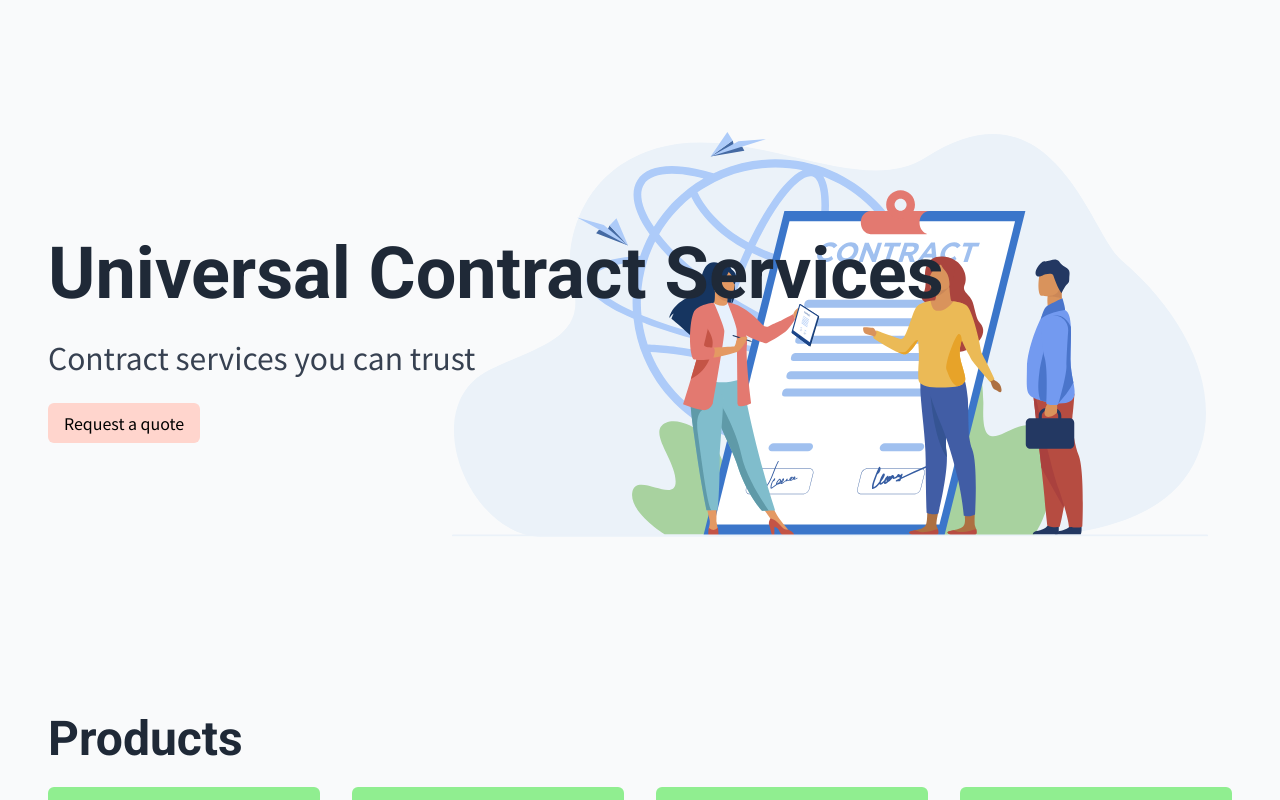
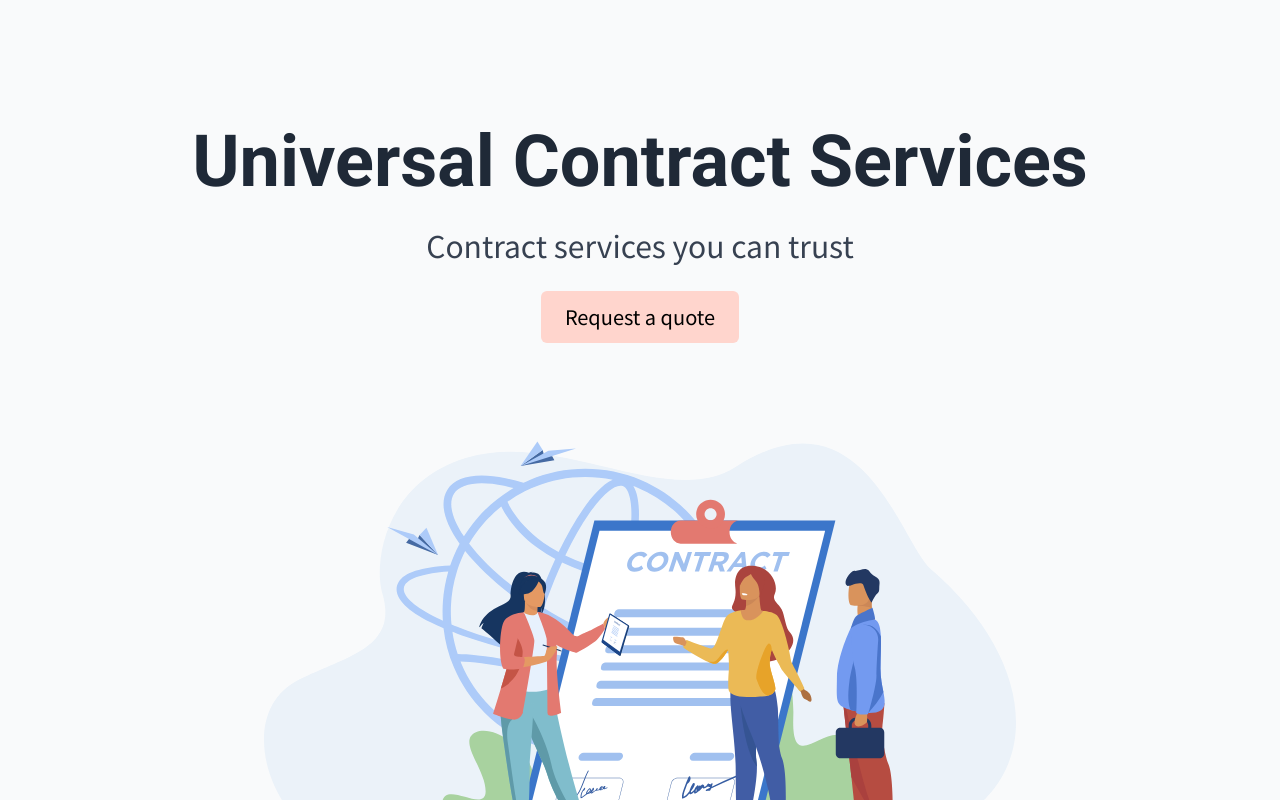
Before and after one commit to djatwood/ucstn, a Svelte app: page / in a window 1280 px wide. Shown: the top 800 px of the page. Built offline with nearby package versions, Linux system fonts and the light colour scheme.

Commit message:
Polished header

```diff
--- a/src/sections/contact.svelte
+++ b/src/sections/contact.svelte
@@ -1,22 +1,4 @@
-<style lang="postcss">
-  label {
-    @apply flex flex-col text-lg mb-4 text-gray-700;
-  }
-  input,
-  textarea {
-    @apply w-full px-4 py-2 border border-gray-200 mt-1 text-lg rounded-md;
-  }
-
-  .submit {
-    background: #ffd5cd;
-  }
-
-  .dbe-seal {
-    max-width: 150px;
-  }
-</style>
-
-<section class="flex flex-col justify-center">
+<section id="contact" class="flex flex-col justify-center">
   <div class="content-width">
     <h2>Request a quote</h2>
 
@@ -48,7 +30,8 @@
           <img
             class="dbe-seal"
             src="/img/dbe-seal.png"
-            alt="We are a certified Minority Owned Business" />
+            alt="We are a certified Minority Owned Business"
+          />
         </a>
         <!-- <img
           class="w-full h-full object-cover object-center"
@@ -58,3 +41,21 @@
     </div>
   </div>
 </section>
+
+<style lang="postcss">
+  label {
+    @apply flex flex-col text-lg mb-4 text-gray-700;
+  }
+  input,
+  textarea {
+    @apply w-full px-4 py-2 border border-gray-200 mt-1 text-lg rounded-md;
+  }
+
+  .submit {
+    background: #ffd5cd;
+  }
+
+  .dbe-seal {
+    max-width: 150px;
+  }
+</style>
--- a/src/sections/header.svelte
+++ b/src/sections/header.svelte
@@ -1,24 +1,37 @@
+<script>
+  const href = "contact";
+
+  function scroll(e) {
+    e.preventDefault();
+    document.getElementById(href).scrollIntoView({ behavior: "smooth" });
+  }
+</script>
+
+<section class="flex flex-col justify-center p-0">
+  <div class="content-width flex flex-col items-center">
+    <h1 class="mb-4 text-7xl leading-snug text-center">
+      Universal Contract Services
+    </h1>
+    <p class="text-3xl text-center">Contract services you can trust</p>
+    <a
+      on:click={scroll}
+      href="#{href}"
+      class="px-6 py-3 mt-4 bg-black rounded-md text-xl text-center">
+      Request a quote
+    </a>
+    <img src="/img/header-wide.svg" alt="" />
+  </div>
+</section>
+
 <style>
   .content-width {
-    @apply py-44;
-
-    background: url("/img/header-wide.svg");
-    background-position: right;
-    background-size: 900px;
-    background-repeat: no-repeat;
+    @apply pt-28;
   }
 
-  button {
+  img {
+    max-height: 600px;
+  }
+  a {
     background: #ffd5cd;
   }
 </style>
-
-<section class="flex flex-col justify-center">
-  <div class="content-width">
-    <h1 class="mb-4 text-7xl leading-snug">Universal Contract Services</h1>
-    <p class="text-3xl">Contract services you can trust</p>
-    <button class="px-4 py-2 mt-4 bg-black rounded-md">
-      Request a quote
-    </button>
-  </div>
-</section>
```
